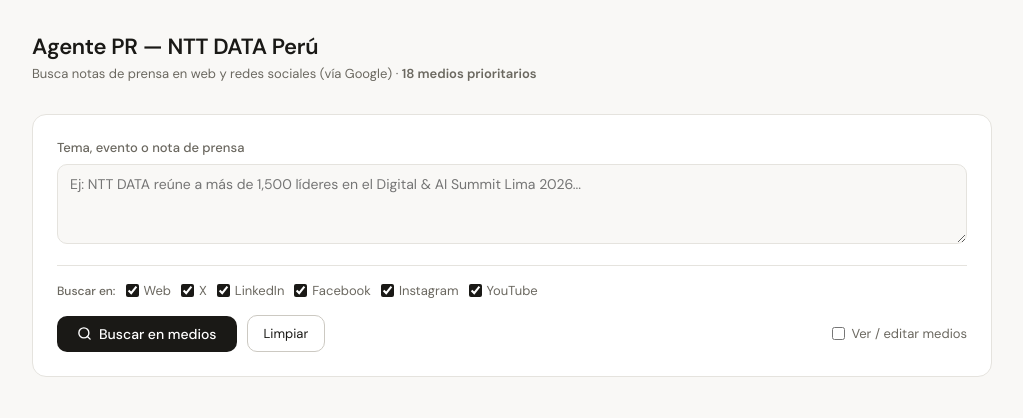
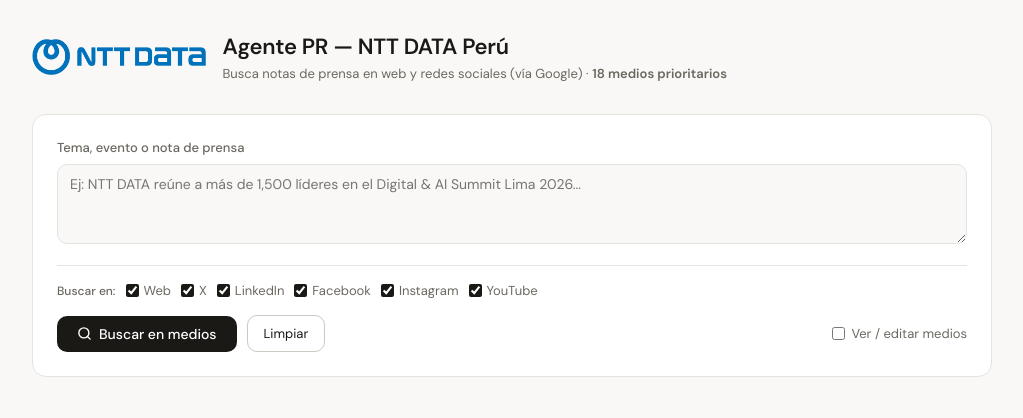
Before and after one commit to bgonzago/PR-Agent, a website: page index.html in a window 1280 px wide. Shown: the whole page, without its empty margins (128-1151 px from the left). Drawn offline with Linux system fonts and the light colour scheme.

Commit message:
Update index.html

```diff
--- a/index.html
+++ b/index.html
@@ -86,6 +86,7 @@
 <body>
 <div class="container">
   <header>
+    <img src="/logo.png" alt="NTT DATA Perú">
     <div>
       <h1>Agente PR — NTT DATA Perú</h1>
       <p>Busca notas de prensa en web y redes sociales (vía Google) · <strong>18 medios prioritarios</strong></p>
```
